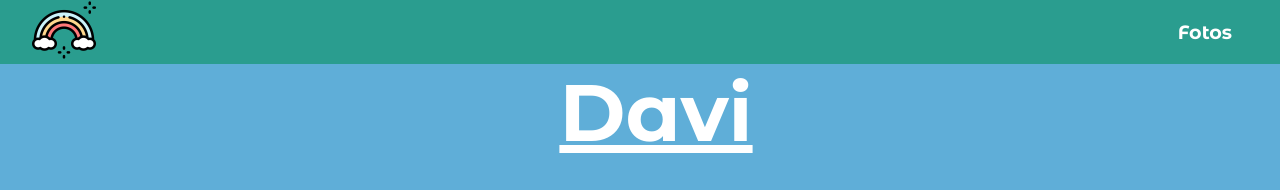
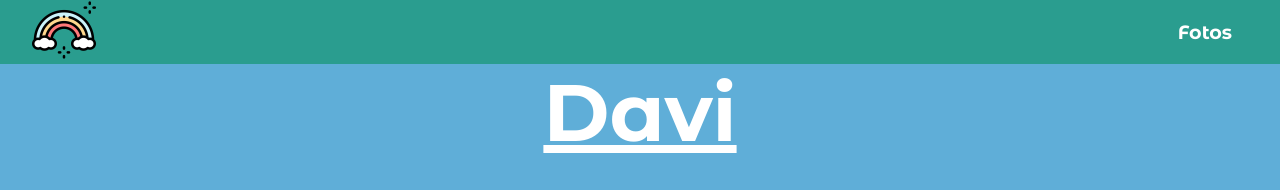
Before and after one commit to sthefany-bn/Projeto_web_mobile_final_ano_fotos_alunos, a plain HTML site: page Davi.html in a window 1280 px wide. Shown: the top 190 px of the page. Drawn offline with Linux system fonts and the light colour scheme.

Commit message:
second.2

```diff
--- a/css/estilo_alunos.css
+++ b/css/estilo_alunos.css
@@ -58,7 +58,6 @@ main h1 {
     margin-bottom: 2rem;
     font-weight: bold;
     font-size: 5rem;
-    margin-left: 2rem;
     color: var(--white)
 }
 
```
